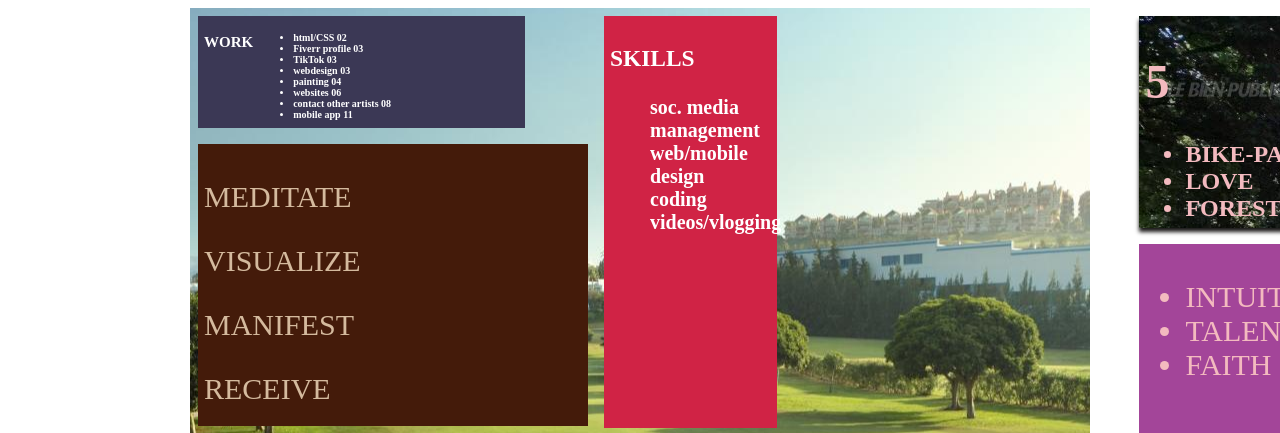
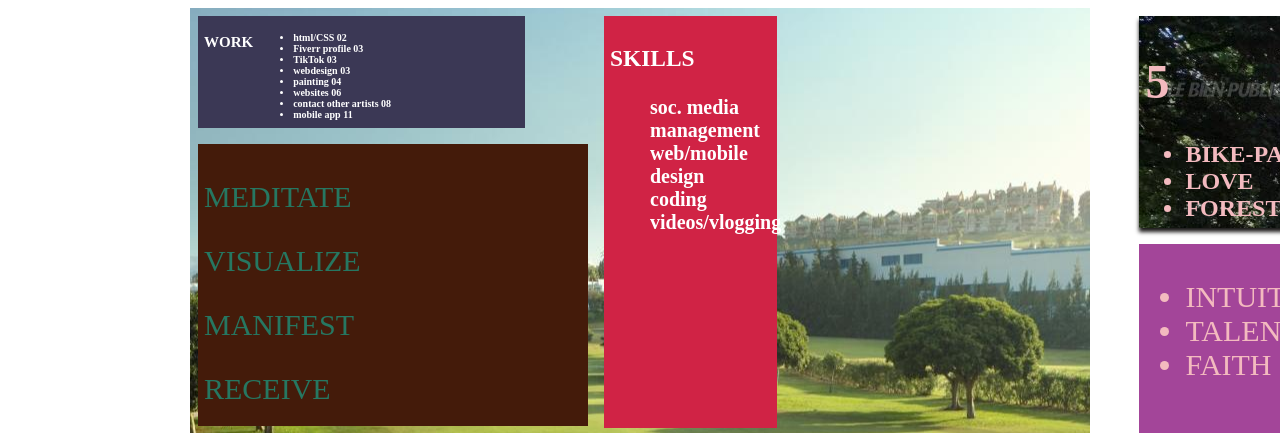
Before and after one commit to gaelen17/vision-board, a plain HTML site: page vision-board.html in a window 1280 px wide. Shown: the top 433 px of the page. Drawn offline with Linux system fonts and the light colour scheme.

Commit message:
typo and color changed in spiritual div

```diff
--- a/vision.css
+++ b/vision.css
@@ -125,8 +125,8 @@ aside
 #spiritual
 {
 	background-color: #441B0A;
-	font-family: "consola";
-		color: #D4BA9E;
+	font-family: "Clarendon BLK BT";
+		color: #267761;
 	font-size:30px;
 	width: 42%;
 	height: 270px;
```
